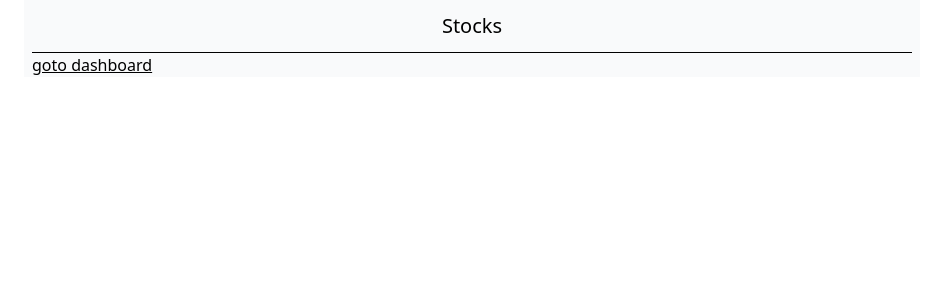
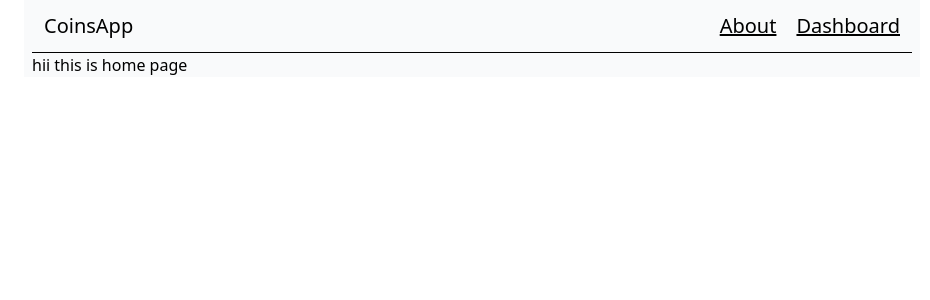
Before and after one commit to tech-Rajiv/learn-reactquery, a Next.js app: page / in a window 1280 px wide. Shown: the top 300 px of the page, without its empty margins (168-1098 px from the left). Built offline with nearby package versions, Linux system fonts and the light colour scheme.

Commit message:
added solution to why my older reatquery was not caching values

```diff
--- /dev/null
+++ b/app/about/page.jsx
@@ -0,0 +1,7 @@
+import React from "react";
+
+function page() {
+  return <div>About page</div>;
+}
+
+export default page;
--- /dev/null
+++ b/app/components/Navbar.tsx
@@ -0,0 +1,22 @@
+import Link from "next/link";
+import React from "react";
+
+function Navbar() {
+  return (
+    <div className="p p-3 flex justify-between  text-xl border-b ">
+      <Link href={"/"}>
+        <h2>CoinsApp</h2>
+      </Link>
+      <div className="btns flex gap-5">
+        <Link href={"/about"} className="underline hover:text-blue-500">
+          About
+        </Link>
+        <Link href={"/dashboard"} className="underline hover:text-blue-500">
+          Dashboard
+        </Link>
+      </div>
+    </div>
+  );
+}
+
+export default Navbar;
--- a/app/dashboard/components/StockWithPrice.tsx
+++ b/app/dashboard/components/StockWithPrice.tsx
@@ -4,11 +4,11 @@ import React, { useEffect } from "react";
 import SingleStock from "./SingleStock";
 
 async function fetchCoins() {
+  console.log("RUN QUERY FN");
   const res = await fetch(
-    "https://api.coingecko.com/api/v3/coins/markets?vs_currency=usd"
+    "https://api.coingecko.com/api/v3/coins/markets?vs_currency=usd",
+    { cache: "no-store" }
   );
-  console.log("got res: ", res);
-  if (!res.ok) throw new Error("Failed to fetch coins");
   return res.json();
 }
 
@@ -16,7 +16,8 @@ function StockWithPrice() {
   const { data, isLoading, error } = useQuery({
     queryKey: ["coins"],
     queryFn: fetchCoins,
-    refetchInterval: 10000,
+    refetchInterval: 25000,
+    staleTime: 25000,
   });
 
   if (isLoading) return "Loading...";
--- a/app/dashboard/layout.tsx
+++ b/app/dashboard/layout.tsx
@@ -2,7 +2,7 @@ import { PropsWithChildren } from "react";
 import TQueryProvider from "./TQueryProvider";
 
 function layout({ children }: PropsWithChildren) {
-  return <TQueryProvider>{children}</TQueryProvider>;
+  return <div>{children}</div>;
 }
 
 export default layout;
--- a/app/layout.tsx
+++ b/app/layout.tsx
@@ -1,6 +1,8 @@
 import type { Metadata } from "next";
 import { Geist, Geist_Mono } from "next/font/google";
 import "./globals.css";
+import Navbar from "./components/Navbar";
+import TQueryProvider from "./dashboard/TQueryProvider";
 
 const geistSans = Geist({
   variable: "--font-geist-sans",
@@ -29,8 +31,10 @@ export default function RootLayout({
       >
         {" "}
         <div className="container bg-gray-50 max-w-4xl mx-auto  px-2">
-          <div className="p p-3 text-center text-xl border-b ">Stocks</div>
-          {children}
+          <TQueryProvider>
+            <Navbar />
+            {children}
+          </TQueryProvider>
         </div>
       </body>
     </html>
--- a/app/page.tsx
+++ b/app/page.tsx
@@ -2,11 +2,5 @@ import Image from "next/image";
 import Link from "next/link";
 
 export default function Home() {
-  return (
-    <p>
-      <Link href={"/dashboard"} className="underline hover:text-blue-500">
-        goto dashboard
-      </Link>
-    </p>
-  );
+  return <p>hii this is home page</p>;
 }
```
